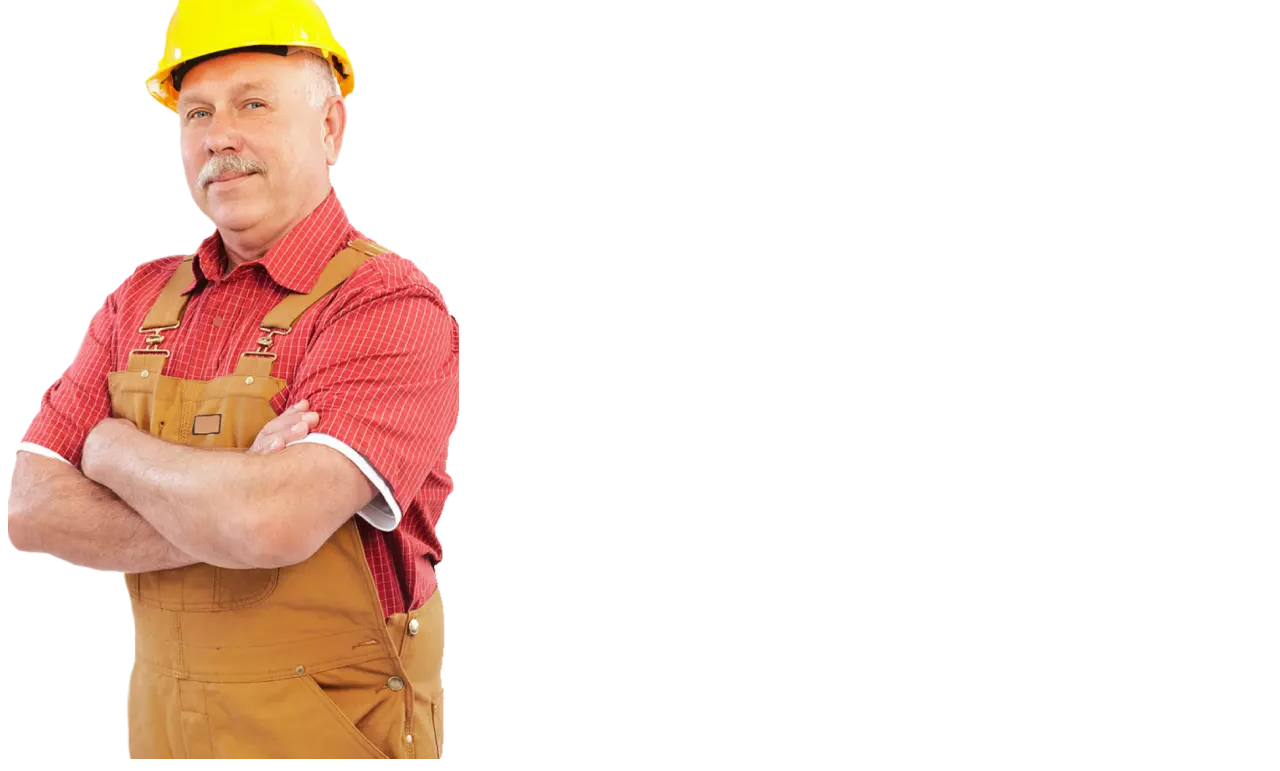
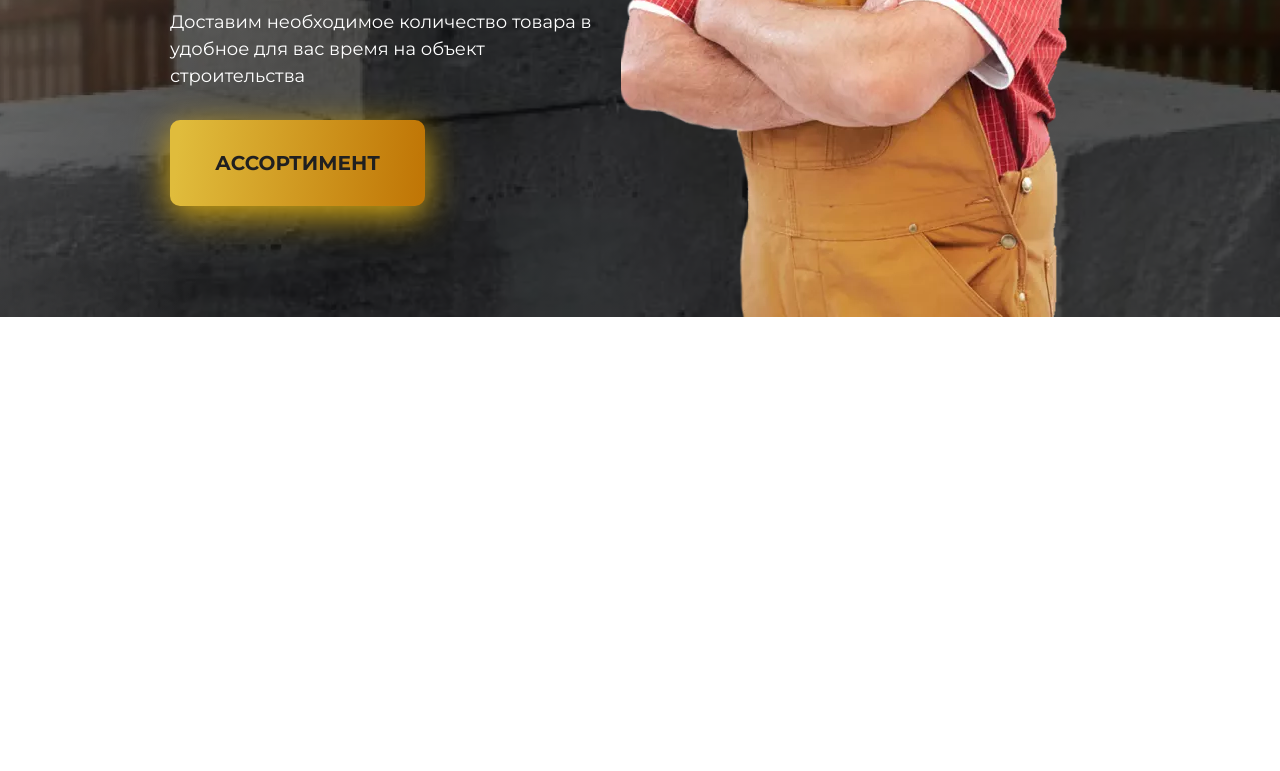
Before and after one commit to matsubVs/penobloki, a website: page index.html in a window 1280 px wide. Shown: the part 399-1170 px from the top of the page. After the commit the page ends 800 px from the top, so only its background shows below. Drawn offline with Linux system fonts and the light colour scheme.

Commit message:
fix(index): test meta

```diff
--- a/index.html
+++ b/index.html
@@ -4,7 +4,7 @@
     <meta charset="UTF-8">
     <meta http-equiv="X-UA-Compatible" content="IE=edge">
     <meta name="viewport" content="width=device-width, initial-scale=1.0">
-    <link rel="preload" href="build/css/main.css" as="style">
+    <link rel="stylesheet" href="build/css/main.css">
     <link rel="preconnect" href="https://fonts.gstatic.com" crossorigin>
     <link href="https://fonts.googleapis.com/css2?family=Montserrat:wght@400;700;900&family=Roboto:wght@400;500;700&display=swap" rel="stylesheet">
     <title>Document</title>
```
